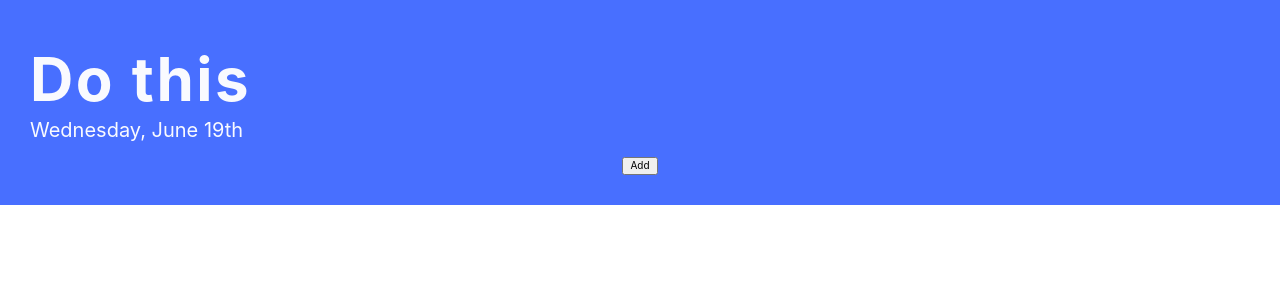
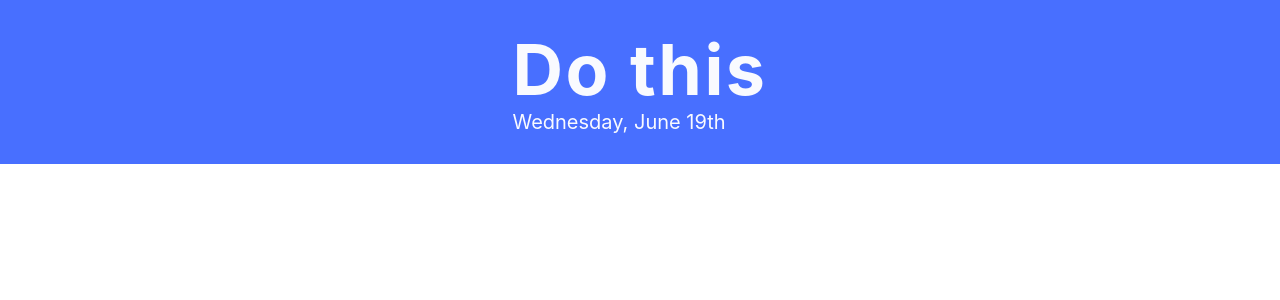
Before and after one commit to luiscarlin/context-hooks-flux, a React (Vite) app: page / in a window 1280 px wide. Shown: the top 300 px of the page. Built offline with nearby package versions, Linux system fonts and the light colour scheme.

Commit message:
styling and tests

```diff
--- a/src/App.js
+++ b/src/App.js
@@ -11,10 +11,10 @@ function App() {
   return (
     <main id="main">
       <Header />
-      <button onClick={() => dispatch(actions.add())}>Add</button>
+      {/* <button onClick={() => dispatch(actions.add())}>Add</button>
       {state.map(item => (
         <TodosItem key={item.id} {...item} />
-      ))}
+      ))} */}
     </main>
   );
 }
--- a/src/components/Header/Header.js
+++ b/src/components/Header/Header.js
@@ -1,6 +1,6 @@
 import React from "react";
 import moment from "moment";
-import "./header.scss";
+// import "./header.scss";
 
 function Header() {
   return (
--- /dev/null
+++ b/src/components/Todo/index.js
@@ -0,0 +1,3 @@
+import Todo from "./Todo";
+
+export default Todo;
--- a/src/index.scss
+++ b/src/index.scss
@@ -22,7 +22,7 @@ body {
   h1 {
     color: $onPrimary;
     margin: 0;
-    font-size: 6rem;
+    font-size: 7rem;
     letter-spacing: 0.25rem;
   }
 
```
Also changed, not shown: src/components/Todo/Todo.js (added, +8 -0 lines), src/components/Todo/todo.scss (added), 2 other files (tests, documents, lock files or other folders).
